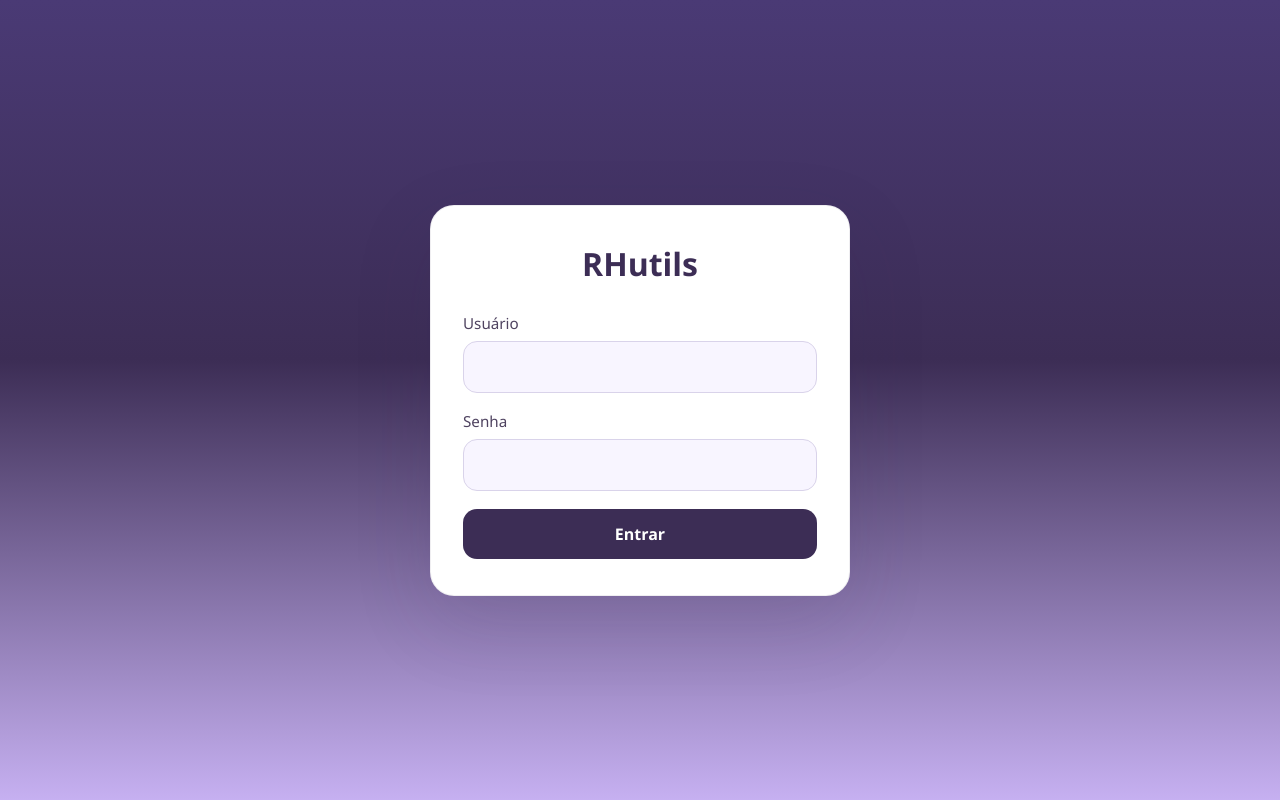
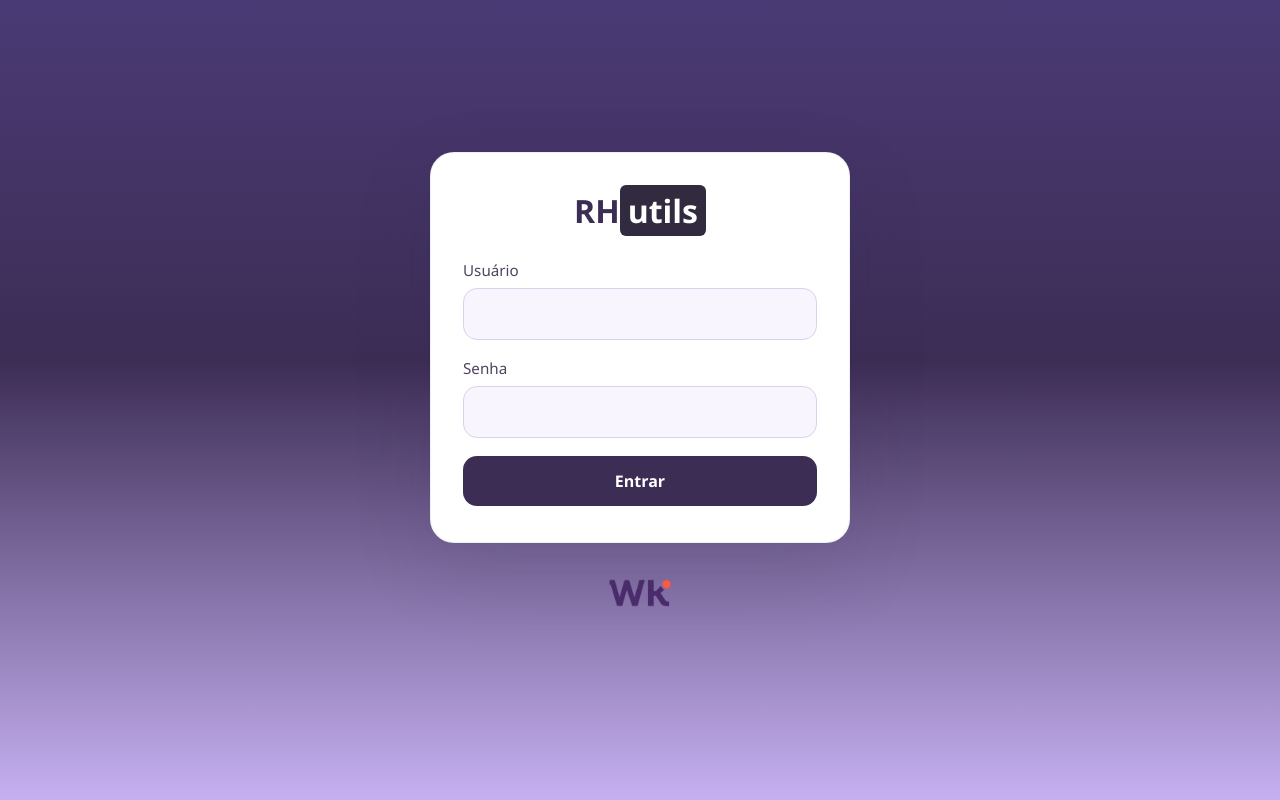
Before and after one commit to andremelo77/rh_utils, a Flask app: page /login in a window 1280 px wide. Run offline with Flask 3, Linux system fonts and the light colour scheme; some libraries are stand-ins or nearby versions.

Commit message:
feature/frontend-icon-logotipo-desabilitadoButtonHabilitar

```diff
--- a/app.py
+++ b/app.py
@@ -1,5 +1,5 @@
 from datetime import datetime, timedelta
-from flask import Flask, render_template, request, redirect, url_for, flash, session, make_response
+from flask import Flask, render_template, request, redirect, url_for, flash, session, make_response, send_from_directory
 from flask_wtf import CSRFProtect
 from flask_wtf.csrf import CSRFError, generate_csrf
 from functools import wraps
@@ -102,6 +102,10 @@ def logout():
     response.headers['Expires'] = '0'
     return response
 
+@app.route('/image/<path:filename>')
+def image(filename):
+    return send_from_directory(os.path.join(app.root_path, 'image'), filename)
+
 @app.route('/')
 @login_required
 def index():
@@ -177,18 +181,20 @@ def api_toggle_user_status():
     encontrado, habilitado = actions.is_user_enabled(username)
     if not encontrado:
         return {'error': f'Usuário {username} não encontrado'}, 404
-
-    # Se habilitado, desabilita; se desabilitado, habilita
+    # Se habilitado, desabilita; se desabilitado, NÃO será habilitado via API
+    # A re-habilitação de contas deve ocorrer via processo controlado de TI.
     if habilitado:
         sucesso, mensagem = actions.disable_user(username)
+        if sucesso:
+            novo_status_habilitado = False
+            return {'sucesso': True, 'habilitado': novo_status_habilitado, 'mensagem': mensagem}, 200
+        else:
+            return {'error': mensagem}, 500
     else:
-        sucesso, mensagem = actions.enable_user(username)
-
-    if sucesso:
-        novo_status_habilitado = not habilitado
-        return {'sucesso': True, 'habilitado': novo_status_habilitado, 'mensagem': mensagem}, 200
-    else:
-        return {'error': mensagem}, 500
+        # Bloquear habilitação automática via endpoint para evitar contornos.
+        return {
+            'error': 'Habilitação via API/UI desativada. Contate TI para reativação.'
+        }, 403
 
 if __name__ == '__main__':
     app.run(debug=True, host='0.0.0.0', port=5000)
--- a/static/css/base.css
+++ b/static/css/base.css
@@ -81,3 +81,14 @@ button {
   align-items: center;
   gap: 8px;
 }
+
+.page-logo {
+  margin-top: 0px;
+  text-align: center;
+}
+
+.page-logo img {
+  max-width: 100px;
+  height: auto;
+  display: inline-block;
+}
--- a/static/css/login.css
+++ b/static/css/login.css
@@ -3,6 +3,7 @@
 .page-shell {
   min-height: 100vh;
   display: flex;
+  flex-direction: column;
   align-items: center;
   justify-content: center;
   padding: 24px;
@@ -243,6 +244,21 @@
   border-radius: 12px;
 }
 
+
+.login-title {
+  font-size: 32px;
+  font-weight: bold;
+  color: #ffffff; /* roxo do RH (ajuste se quiser) */
+  /* gap: 10px; */
+}
+
+.login-title-2 {
+  background-color: #322b40; /* roxo */
+  color: #FFFFFF; /* branco */
+  padding: 4px 8px;
+  border-radius: 6px;
+}
+
 @media (max-width: 680px) {
   .login-panel {
     padding: 28px 22px;
--- a/templates/index.html
+++ b/templates/index.html
@@ -3,6 +3,7 @@
     <head>
         <meta charset="UTF-8" />
         <meta name="viewport" content="width=device-width, initial-scale=1.0" />
+        <link rel="icon" href="{{ url_for('image', filename='favicon.ico') }}" type="image/x-icon" />
         <title>RHutils - Home</title>
     </head>
     <body>
--- a/templates/login.html
+++ b/templates/login.html
@@ -3,6 +3,7 @@
   <head>
     <meta charset="utf-8">
     <meta name="viewport" content="width=device-width, initial-scale=1.0">
+    <link rel="icon" href="{{ url_for('image', filename='favicon.ico') }}" type="image/x-icon">
     <link rel="stylesheet" href="{{ url_for('static', filename='css/base.css') }}">
     <link rel="stylesheet" href="{{ url_for('static', filename='css/login.css') }}">
     <title>RHutils - Login</title>
@@ -11,7 +12,8 @@
     <div class="page-shell">
       <main class="login-panel">
         <div class="login-brand">
-          <h1>RHutils</h1>
+          <h1 class="login-title">RH<span class="login-title-2">utils</span>
+          </h1>
         </div>
 
         {% with messages = get_flashed_messages(with_categories=true) %}
@@ -42,6 +44,9 @@
           <button type="submit" class="btn-primary">Entrar</button>
         </form>
       </main>
+      <div class="page-logo">
+        <img src="{{ url_for('image', filename='wk.png') }}" alt="WK logo">
+      </div>
     </div>
   </body>
 </html>
```
Also changed, not shown: templates/mudar_campos.html (+28 -8 lines), image/favicon.ico (added), image/wk.png (added).
